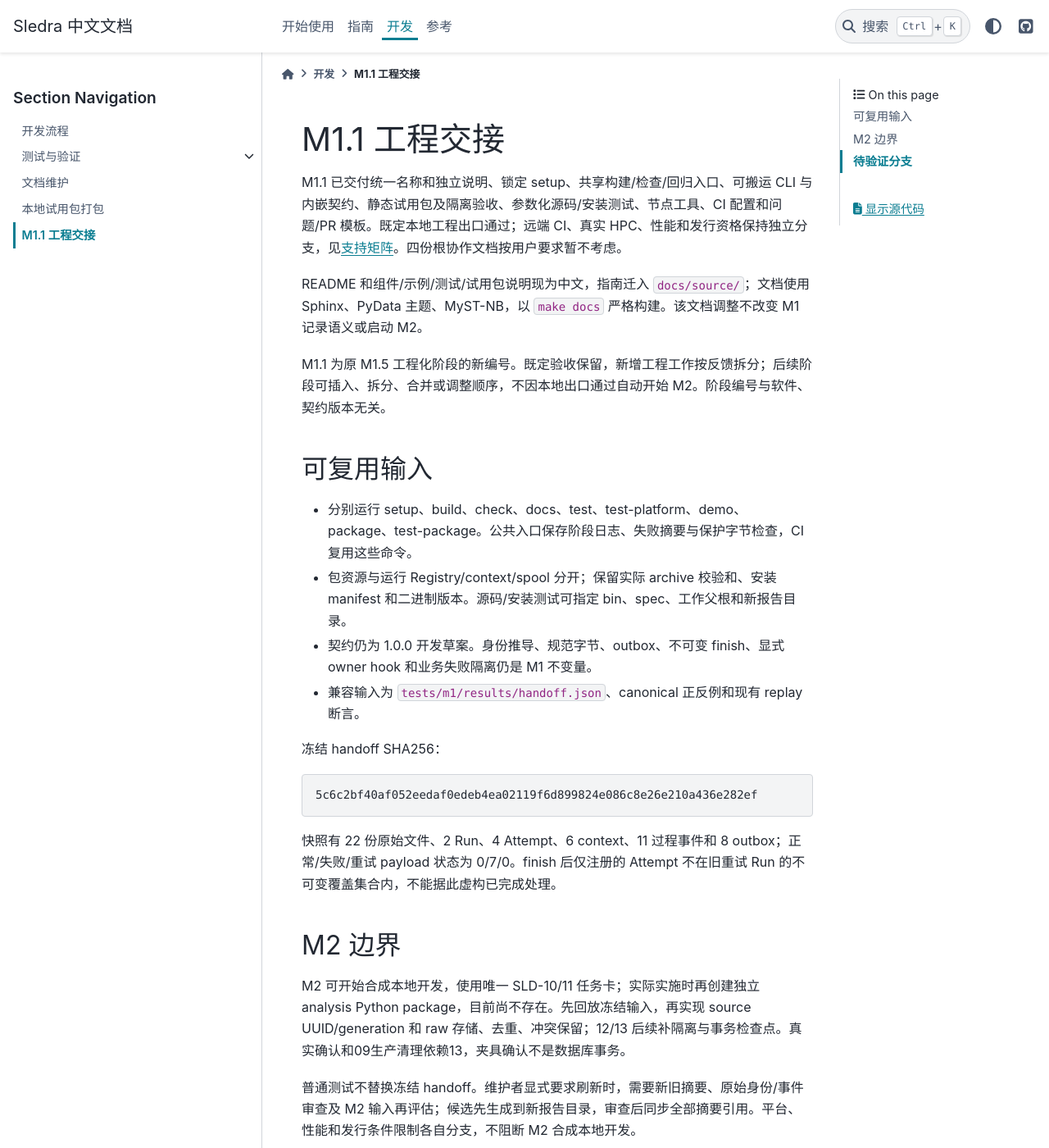
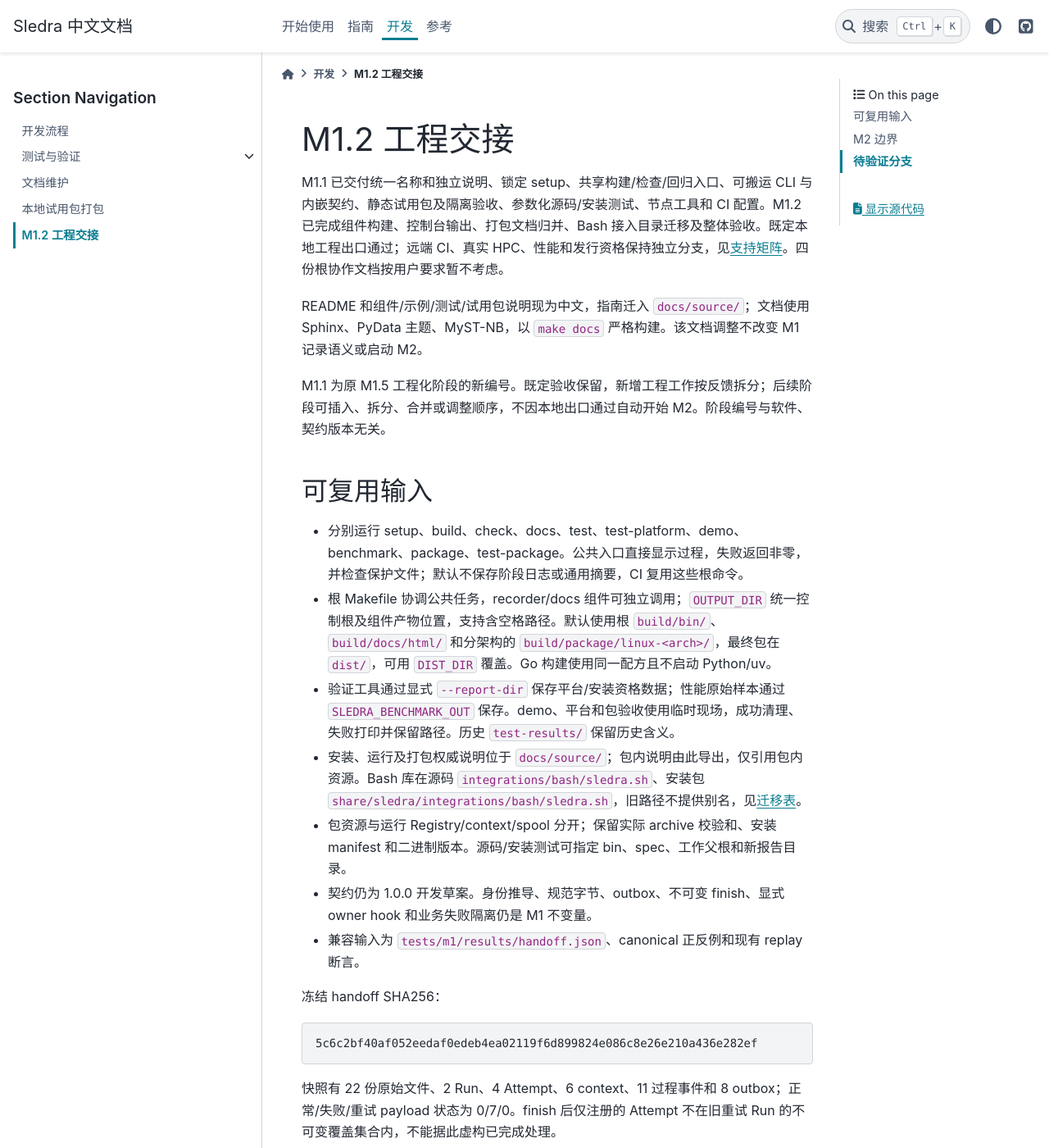
Before and after one commit to cemc-oper/sledra, a Sphinx documentation site: the page built from docs/source/development/engineering-handoff.md, in a window 1280 px wide and 1400 px high. Shown: the whole window at 82% size. Built offline with Sphinx 7.4.7 and the PyData theme 0.15.4, drawn with Linux system fonts in a browser that asks for light colours; some of the changed text lies outside the part shown.

Commit message:
:white_check_mark: Complete M1.2 engineering regression and handoff
- Add CI build and benchmark steps with explicit sample retention.
- Cover command failures, console diagnostics, and fixture protection.
- Update build, migration, and M2 handoff documentation.
- Verify standalone source, component commands, and isolated installation.

Full cold-cache downloads, remote CI, and real HPC remain unverified.

```diff
--- a/docs/source/development/engineering-handoff.md
+++ b/docs/source/development/engineering-handoff.md
@@ -1,6 +1,6 @@
-# M1.1 工程交接
+# M1.2 工程交接
 
-M1.1 已交付统一名称和独立说明、锁定 setup、共享构建/检查/回归入口、可搬运 CLI 与内嵌契约、静态试用包及隔离验收、参数化源码/安装测试、节点工具、CI 配置和问题/PR 模板。既定本地工程出口通过；远端 CI、真实 HPC、性能和发行资格保持独立分支，见[支持矩阵](../reference/compatibility/support.md)。四份根协作文档按用户要求暂不考虑。
+M1.1 已交付统一名称和独立说明、锁定 setup、共享构建/检查/回归入口、可搬运 CLI 与内嵌契约、静态试用包及隔离验收、参数化源码/安装测试、节点工具和 CI 配置。M1.2 已完成组件构建、控制台输出、打包文档归并、Bash 接入目录迁移及整体验收。既定本地工程出口通过；远端 CI、真实 HPC、性能和发行资格保持独立分支，见[支持矩阵](../reference/compatibility/support.md)。四份根协作文档按用户要求暂不考虑。
 
 README 和组件/示例/测试/试用包说明现为中文，指南迁入 `docs/source/`；文档使用 Sphinx、PyData 主题、MyST-NB，以 `make docs` 严格构建。该文档调整不改变 M1 记录语义或启动 M2。
 
@@ -8,7 +8,10 @@ M1.1 为原 M1.5 工程化阶段的新编号。既定验收保留，新增工程
 
 ## 可复用输入
 
-- 分别运行 setup、build、check、docs、test、test-platform、demo、package、test-package。公共入口保存阶段日志、失败摘要与保护字节检查，CI 复用这些命令。
+- 分别运行 setup、build、check、docs、test、test-platform、demo、benchmark、package、test-package。公共入口直接显示过程，失败返回非零，并检查保护文件；默认不保存阶段日志或通用摘要，CI 复用这些根命令。
+- 根 Makefile 协调公共任务，recorder/docs 组件可独立调用；`OUTPUT_DIR` 统一控制根及组件产物位置，支持含空格路径。默认使用根 `build/bin/`、`build/docs/html/` 和分架构的 `build/package/linux-<arch>/`，最终包在 `dist/`，可用 `DIST_DIR` 覆盖。Go 构建使用同一配方且不启动 Python/uv。
+- 验证工具通过显式 `--report-dir` 保存平台/安装资格数据；性能原始样本通过 `SLEDRA_BENCHMARK_OUT` 保存。demo、平台和包验收使用临时现场，成功清理、失败打印并保留路径。历史 `test-results/` 保留历史含义。
+- 安装、运行及打包权威说明位于 `docs/source/`；包内说明由此导出，仅引用包内资源。Bash 库在源码 `integrations/bash/sledra.sh`、安装包 `share/sledra/integrations/bash/sledra.sh`，旧路径不提供别名，见[迁移表](../reference/compatibility/migration.md)。
 - 包资源与运行 Registry/context/spool 分开；保留实际 archive 校验和、安装 manifest 和二进制版本。源码/安装测试可指定 bin、spec、工作父根和新报告目录。
 - 契约仍为 1.0.0 开发草案。身份推导、规范字节、outbox、不可变 finish、显式 owner hook 和业务失败隔离仍是 M1 不变量。
 - 兼容输入为 `tests/m1/results/handoff.json`、canonical 正反例和现有 replay 断言。
@@ -23,7 +26,7 @@ M1.1 为原 M1.5 工程化阶段的新编号。既定验收保留，新增工程
 
 ## M2 边界
 
-M2 可开始合成本地开发，使用唯一 SLD-10/11 任务卡；实际实施时再创建独立 analysis Python package，目前尚不存在。先回放冻结输入，再实现 source UUID/generation 和 raw 存储、去重、冲突保留；12/13 后续补隔离与事务检查点。真实确认和09生产清理依赖13，夹具确认不是数据库事务。
+M2 接收上述 M1.2 工程入口，使用唯一 SLD-10/11 任务卡；实际实施时再创建独立 analysis Python package、组件入口及测试，并接入根 check/test，目前尚不存在。先回放冻结输入，再实现 source UUID/generation 和 raw 存储、去重、冲突保留；12/13 后续补隔离与事务检查点。真实确认和09生产清理依赖13，夹具确认不是数据库事务。工程交接不自动启动分析实现。
 
 普通测试不替换冻结 handoff。维护者显式要求刷新时，需要新旧摘要、原始身份/事件审查及 M2 输入再评估；候选先生成到新报告目录，审查后同步全部摘要引用。平台、性能和发行条件限制各自分支，不阻断 M2 合成本地开发。
 
```
Also changed, not shown: README.md (+4 -1 lines), docs/source/development/testing/ci.md (+4 -1 lines), docs/source/development/workflow.md (+1 -1 lines), docs/source/reference/compatibility/migration.md (+14 -0 lines), docs/source/reference/compatibility/support.md (+1 -1 lines), 2 other files.
